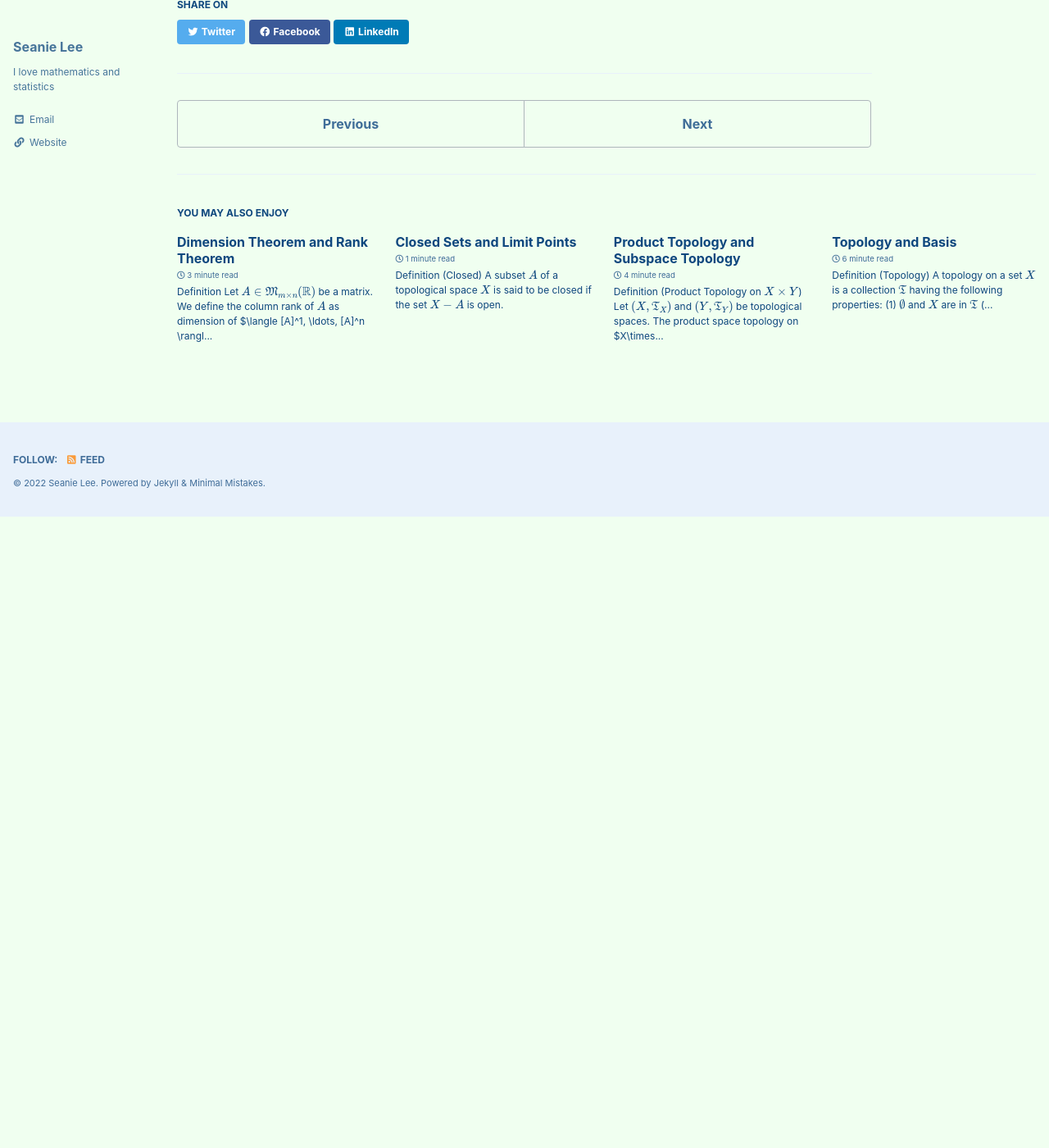
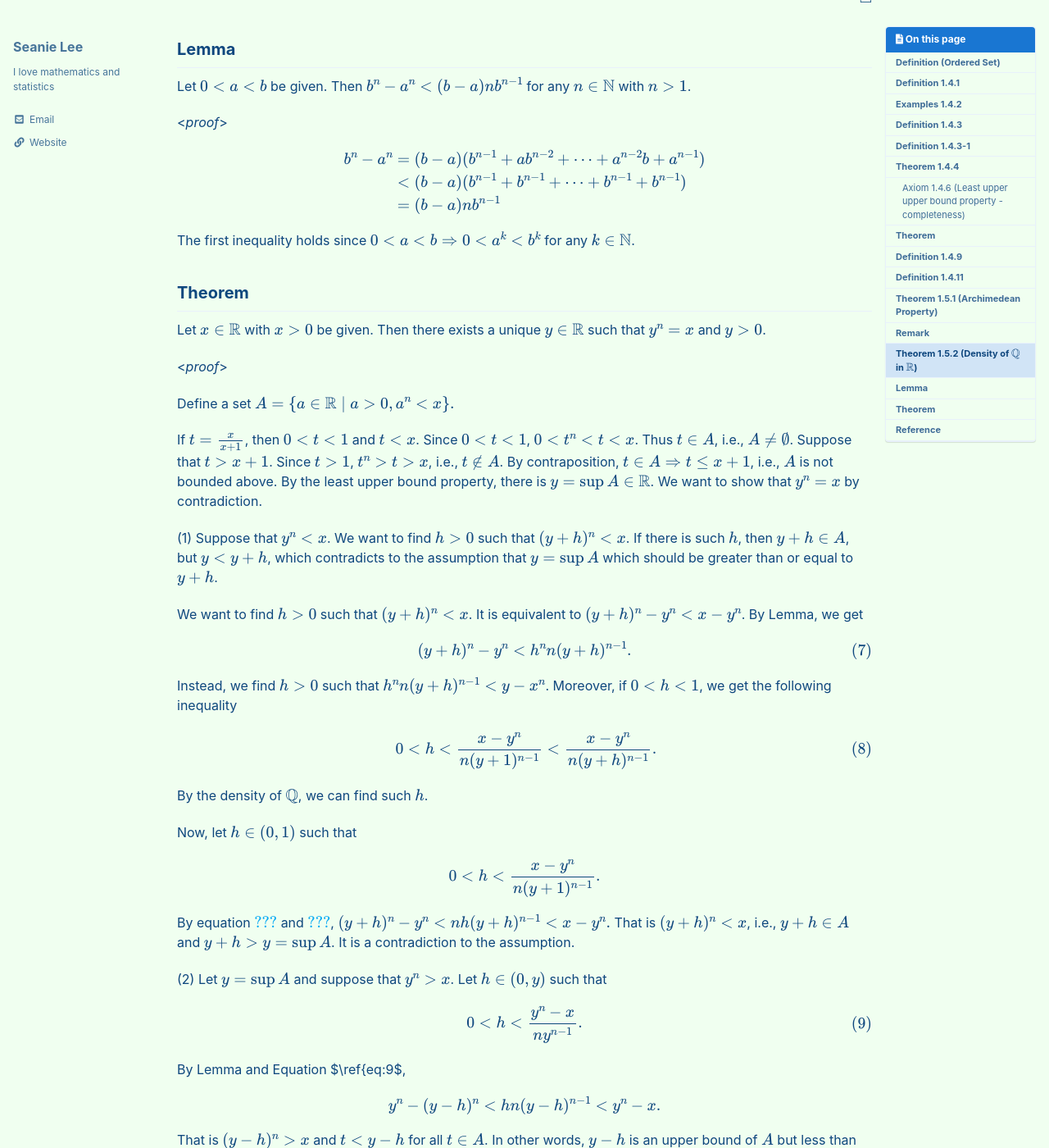
Before and after one commit to seanie12/blog, a Jekyll site: the page built from _posts/2020-10-17-least-upper-bound-property.md, in a window 1280 px wide and 1400 px high, scrolled down 4392 px. Shown: the whole window at 82% size. Built offline with Jekyll 4.4.1, drawn with Linux system fonts in a browser that asks for light colours; cached includes are drawn as plain includes; formulas are drawn with MathJax 3; before the commit the page ends 5022 px from its top, so only the background shows below that; some of the changed text lies outside the part shown.

Commit message:
Update 2020-10-17-least-upper-bound-property.md

```diff
--- a/_posts/2020-10-17-least-upper-bound-property.md
+++ b/_posts/2020-10-17-least-upper-bound-property.md
@@ -181,23 +181,144 @@ Then for any $n\geq n_0, \frac{1}{n}\leq \frac{1}{n_0}< \epsilon$.
 ## Theorem 1.5.2 (Density of $\mathbb{Q}$ in $\mathbb{R}$)
 $\forall x,y \in \mathbb{R}, x<y \Rightarrow \exists r\in \mathbb{Q}$ such that $x<r<y$.
 
-<*proof*>
-Assume that $x\geq0$. Since $y-x>0$, there is $n\in\mathbb{N}$ s.t. $n(y-x) >1$ by Archimedean property. Define a set $A$ as follows:
+(1) <*proof*>
+
+Since $y-x>0$, there is $n\in\mathbb{N}$ s.t. $n(y-x) >1$ by Archimedean property. Define a set $A$ as follows:
 $$
 \begin{align}
 A :=\{k\in \mathbb{N}: k >nx\}
 \end{align}
 $$
-By Archimedean property, $A\neq \emptyset.$ By the well-ordering principle, we can take the smallest element $m \in \mathbb{N}$ such that $m-1 \leq nx <m$.
+By Archimedean property, $A\neq \emptyset.$ By the well-ordering principle, we can take the smallest element $m =\min A\in \mathbb{N}$. Then $m-1 \leq nx <m$.
 
 $\Rightarrow nx < m \leq 1+nx < ny$, i.e. $nx < m < ny$.
 
 $\therefore x<\frac{m}{n} < y$.
 
-If $x < 0$ and $y>0$, then the result is obvious.
+(2) <*proof*>
 
-Finally if $x<y<0$, then by the preceding calculations there exists $r\in\mathbb{Q}$ such that $-y< r < -x$, i.e. $x<-r<y$.
+Since $y-x>0$, there exists $n\in\mathbb{N}$ such that $n(y-x) >1$ by Archimedean property. Similarly there exists $m_1, m_2\in\mathbb{N}$ such that
+
+$$
+\begin{align*}
+m_1 \cdot 1 &> nx\\
+m_2 \cdot 1 &> -nx
+\end{align*}
+$$
+So, $-m_2 < nx < m_1$. Let define a set
+
+$$
+\begin{equation*}
+A = \{k\in\mathbb{Z}\mid nx < k \leq m_1\}.
+\end{equation*}
+$$
+
+Since the $A$ is finite, we can take a minimum of it, denoted as $m=\min A$. Then $m-1 \leq nx$ and $nx < m$. Combining all together,  we get
+
+$$
+\begin{equation*}
+nx < m \leq nx+1<ny.
+\end{equation*}
+$$
+
+Thus,
+
+$$
+\begin{equation*}
+x < \frac{m}{n} < y.
+\end{equation*}
+$$
+
+$$\tag*{$\square$}$$
+
+
+## Lemma
+Let $0<a<b$ be given. Then $b^n - a^n<(b-a)nb^{n-1}$ for any $n\in \mathbb{N}$ with $n>1$.
+
+<*proof*>
+
+$$
+\begin{align*}
+b^n - a^n &= (b-a)(b^{n-1}+ab^{n-2}+\cdots + a^{n-2}b+a^{n-1})\\
+&<(b-a)(b^{n-1}+b^{n-1} + \cdots + b^{n-1} + b^{n-1}) \\
+&=(b-a)nb^{n-1}
+\end{align*}
+$$
+
+The first inequality holds since $0<a<b \Rightarrow 0<a^k <b^k$ for any $k\in\mathbb{N}$.
+$$\tag*{$\square$}$$
+
+## Theorem
+Let $x\in\mathbb{R}$ with $x>0$ be given. Then there exists a unique $y\in\mathbb{R}$ such that $y^n = x$ and $y>0$.
+
+<*proof*>
+
+Define a set
+$$
+\begin{equation*}
+A = \{a\in\mathbb{R} \mid a> 0, a^n < x \}.
+\end{equation*}
+$$
+
+If $t = \frac{x}{x+1}$, then $0<t<1$ and $t<x$. Since $0<t<1$, $0<t^n<t<x$. Thus $t\in A$, i.e., $A\neq \emptyset$. Suppose that $t>x+1$. Since $t>1$, $t^n>t>x$, i.e., $t\notin A$.  By contraposition, $t\in A \Rightarrow t\leq x+1$, i.e., $A$ is not bounded above. By the least upper bound property, there is $y=\sup A\in\mathbb{R}$. We want to show that $y^n = x$ by contradiction.
+
+(1) Suppose that $y^n < x$.  We want to find $h>0$ such that $(y+h)^n < x$. If there is such $h$, then $y+h\in A$, but $y<y+h$, which contradicts to the assumption that $y=\sup A$ which should be greater than or equal to $y+h$.
+
+We  want to find $h>0$ such that $(y+h)^n < x$. It is equivalent to $(y+h)^n - y^n < x -y^n$. By Lemma, we get
+
+$$
+\begin{equation}
+(y+h)^n - y^n < h^nn(y+h)^{n-1}.
+\end{equation}
+\label{eq:7}
+$$
+
+Instead, we find $h>0$ such that $h^nn(y+h)^{n-1}<y-x^n$. Moreover, if $0<h<1$, we get the following inequality
+
+$$
+\begin{align}
+0<h < \frac{x-y^n}{n(y+1)^{n-1}} < \frac{x-y^n}{n(y+h)^{n-1}}.
+\end{align}
+\label{eq:8}
+$$
+
+By the density of $\mathbb{Q}$, we can find such $h$.
+
+Now, let $h\in (0,1)$ such that
+
+$$
+\begin{equation*}
+0<h < \frac{x-y^n}{n(y+1)^{n-1}}.
+\end{equation*}
+$$
+
+By equation $\ref{eq:7}$ and $\ref{eq:8}$,
+$$
+(y+h)^n - y^n < nh(y+h)^{n-1}< x-y^n.
+$$
+That is $(y+h)^n < x$, i.e., $y+h\in A$ and $y+h >y=\sup A$. It is a contradiction to the assumption.
+
+
+(2) Let $y=\sup A$ and  suppose that $y^n >x$. Let $h\in (0,y)$ such that
+
+$$
+\begin{equation}
+0<h<\frac{y^n-x}{ny^{n-1}}.
+\label{eq:9}
+\end{equation}
+$$
+
+By Lemma and Equation  $\ref{eq:9$,
+
+$$
+\begin{align*}
+y^n-(y-h)^n < hn(y-h)^{n-1} < y^n-x.
+\end{align*}
+$$
+
+That is $(y-h)^n >x$ and $t<y-h$ for all $t\in A$. In other words, $y-h$ is an upper bound of $A$ but less than $y=\sup A$, which is a contradiction.
 
 $$\tag*{$\square$}$$
 ## Reference
-- Manfred Stoll,  **『**Introduction to Real Analysis**』**, Pearson
+- Manfred Stoll,  **『**Introduction to Real Analysis**』**.
+- Walter Rudin, **『**The Principles of Mathematical Analysis**』.
```
